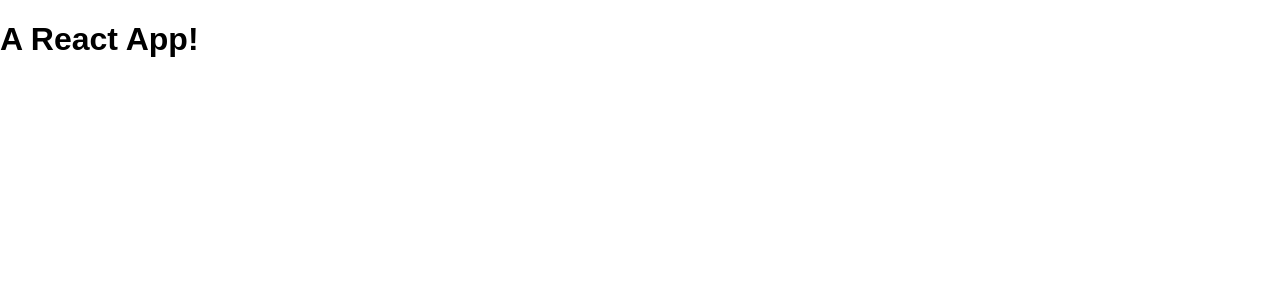
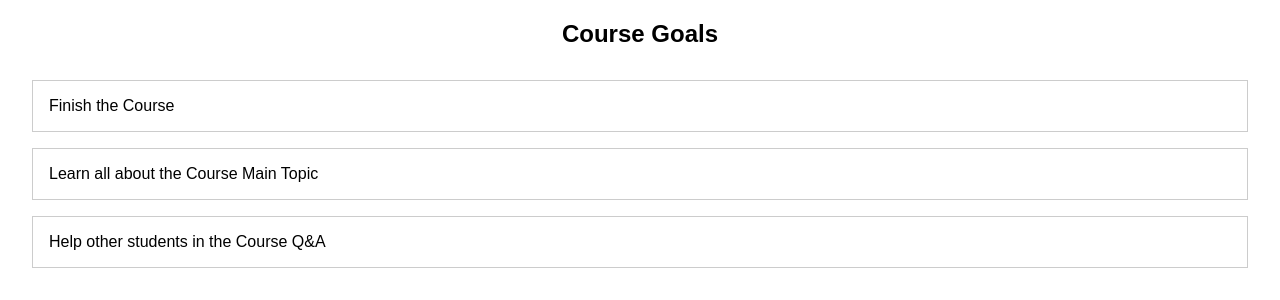
Before and after one commit to projecopedia/simple-react-app, a React (Create React App) app: page / in a window 1280 px wide. Shown: the top 300 px of the page. Built offline with nearby package versions, Linux system fonts and the light colour scheme.

Commit message:
feat: understanding jsx, nested components and styled components

```diff
--- /dev/null
+++ b/src/App.css
@@ -0,0 +1,3 @@
+.course-goals h2 {
+  text-align: center;
+}
--- a/src/App.js
+++ b/src/App.js
@@ -1,7 +1,15 @@
 import React from "react";
 
+import "./App.css";
+import GoalList from "./components/GoalList";
+
 const App = () => {
-  return <h1>A React App!</h1>;
+  return (
+    <div className="course-goals">
+      <h2>Course Goals</h2>
+      <GoalList />
+    </div>
+  );
 };
 
 export default App;
--- /dev/null
+++ b/src/components/GoalList.css
@@ -0,0 +1,11 @@
+.goal-list {
+  list-style: none;
+  margin: 2rem;
+  padding: 0;
+}
+
+.goal-list li {
+  margin: 1rem 0;
+  border: 1px solid #cccccc;
+  padding: 1rem;
+}
--- /dev/null
+++ b/src/components/GoalList.js
@@ -0,0 +1,15 @@
+import React from "react";
+
+import "./GoalList.css";
+
+const GoalList = () => {
+  return (
+    <ul className="goal-list">
+      <li>Finish the Course</li>
+      <li>Learn all about the Course Main Topic</li>
+      <li>Help other students in the Course Q&A</li>
+    </ul>
+  );
+};
+
+export default GoalList;
```
